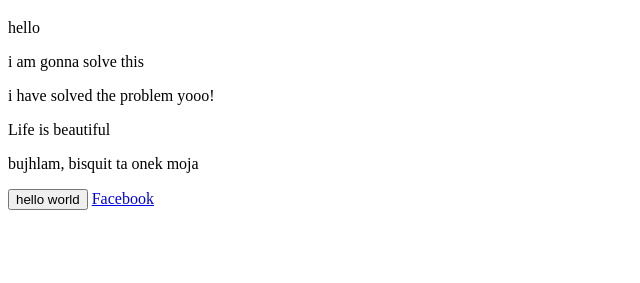
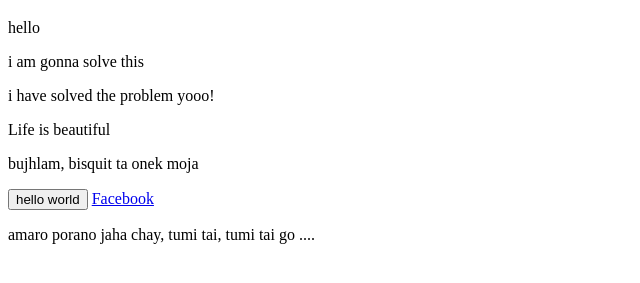
Before and after one commit to akashforreal/My-first-website, a plain HTML site: page index.html in a window 1280 px wide. Shown: the part 61-344 px from the top of the page, without its empty margins (0-640 px from the left). Drawn offline with Linux system fonts and the light colour scheme.

Commit message:
p addedd

```diff
--- a/index.html
+++ b/index.html
@@ -12,5 +12,6 @@
     <p>bujhlam, bisquit ta onek moja</p>
     <button>hello world</button>
     <a href="www.facebook.com/akashforreal">Facebook</a>
+    <p>amaro porano jaha chay, tumi tai, tumi tai go ....</p>
 </body>
 </html>
```
